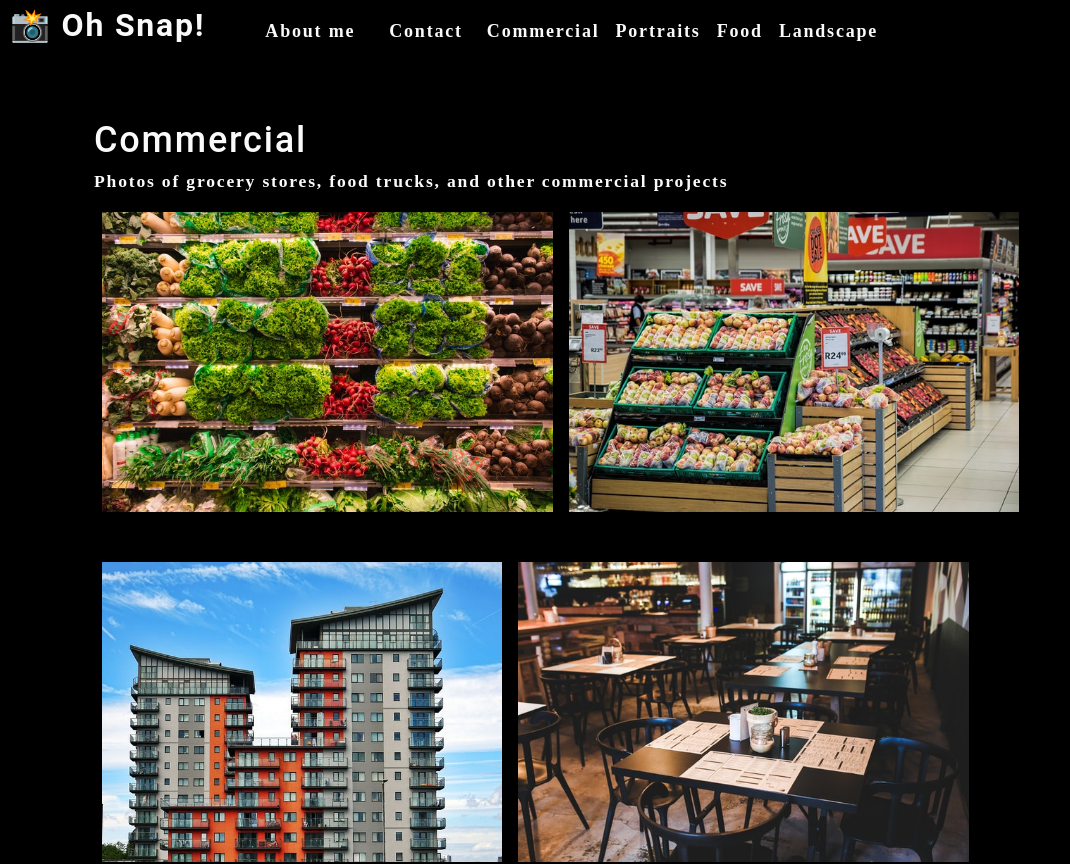
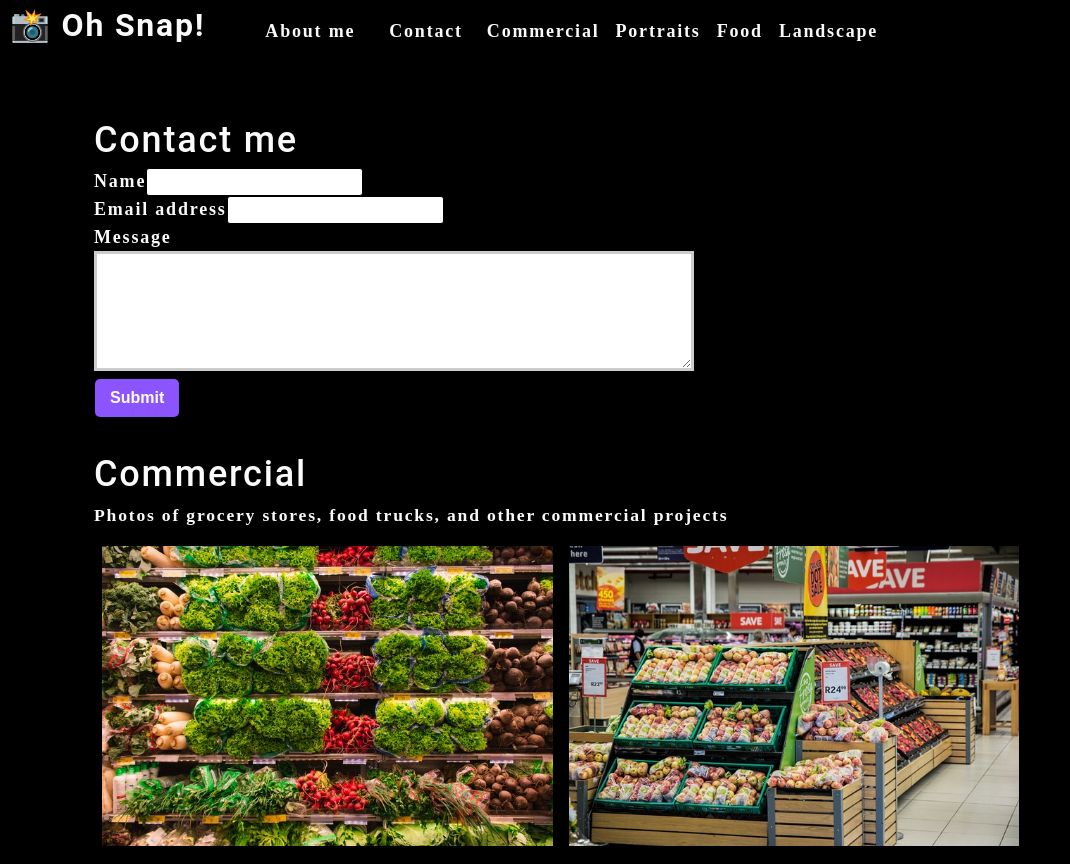
Before and after one commit to Stasiperez85/photo-port, a React (Create React App) app: page / in a window 1280 px wide. Shown: the top 864 px of the page, without its empty margins (0-1070 px from the left). Built offline with nearby package versions, Linux system fonts and the light colour scheme.

Commit message:
add control state

```diff
--- a/src/App.js
+++ b/src/App.js
@@ -2,9 +2,10 @@
 import Nav from './components/Nav';
 import About from './components/About';
 import Gallery from './components/Gallery';
+import ContactForm from './components/Contact';
 
 function App() {
-const [categories] = useState([
+  const [categories] = useState([
     {
       name: 'commercial',
       description: 'Photos of grocery stores, food trucks, and other commercial projects',
@@ -24,10 +25,9 @@
         currentCategory={currentCategory}
       ></Nav>
       <main>
-        <div>
-          <Gallery currentCategory={currentCategory}></Gallery>
-          <About></About>
-        </div>
+        <ContactForm></ContactForm>
+        <Gallery currentCategory={currentCategory}></Gallery>
+        <About></About>
       </main>
     </div>
   );
--- a/src/components/Contact/index.js
+++ b/src/components/Contact/index.js
@@ -1,22 +1,35 @@
-import React from 'react';
+import React, { useState } from 'react';
 
 function ContactForm() {
+
+    const [formState, setFormState] = useState({ name: '', email: '', message: '' });
+
+    const { name, email, message } = formState;
+
+    function handleSubmit(e) {
+        e.preventDefault();
+        console.log(formState);
+    }
+
+    function handleChange(e) {
+        setFormState({ ...formState, [e.target.name]: e.target.value })
+    }
 
     return (
         <section>
             <h1>Contact me</h1>
-            <form id='contact-form'>
+            <form id="contact-form" onSubmit={handleSubmit}>
                 <div>
                     <label htmlFor='name'>Name</label>
-                    <input type="text" name="name" />
+                    <input type="text" defaultValue={name} onChange={handleChange} name="name" />
                 </div>
                 <div>
                     <label htmlFor='email'>Email address</label>
-                    <input type="text" email="email" />
+                    <input type="email" defaultValue={email} name="email" onChange={handleChange} />
                 </div>
                 <div>
                     <label htmlFor='message'>Message</label>
-                    <textarea name="message" rows="5" />
+                    <textarea name="message" defaultValue={message} onChange={handleChange} rows="5" />
                 </div>
                 <button type="submit">Submit</button>
             </form>
```
Also changed, not shown: src/components/Gallery/index.js (indentation only).
